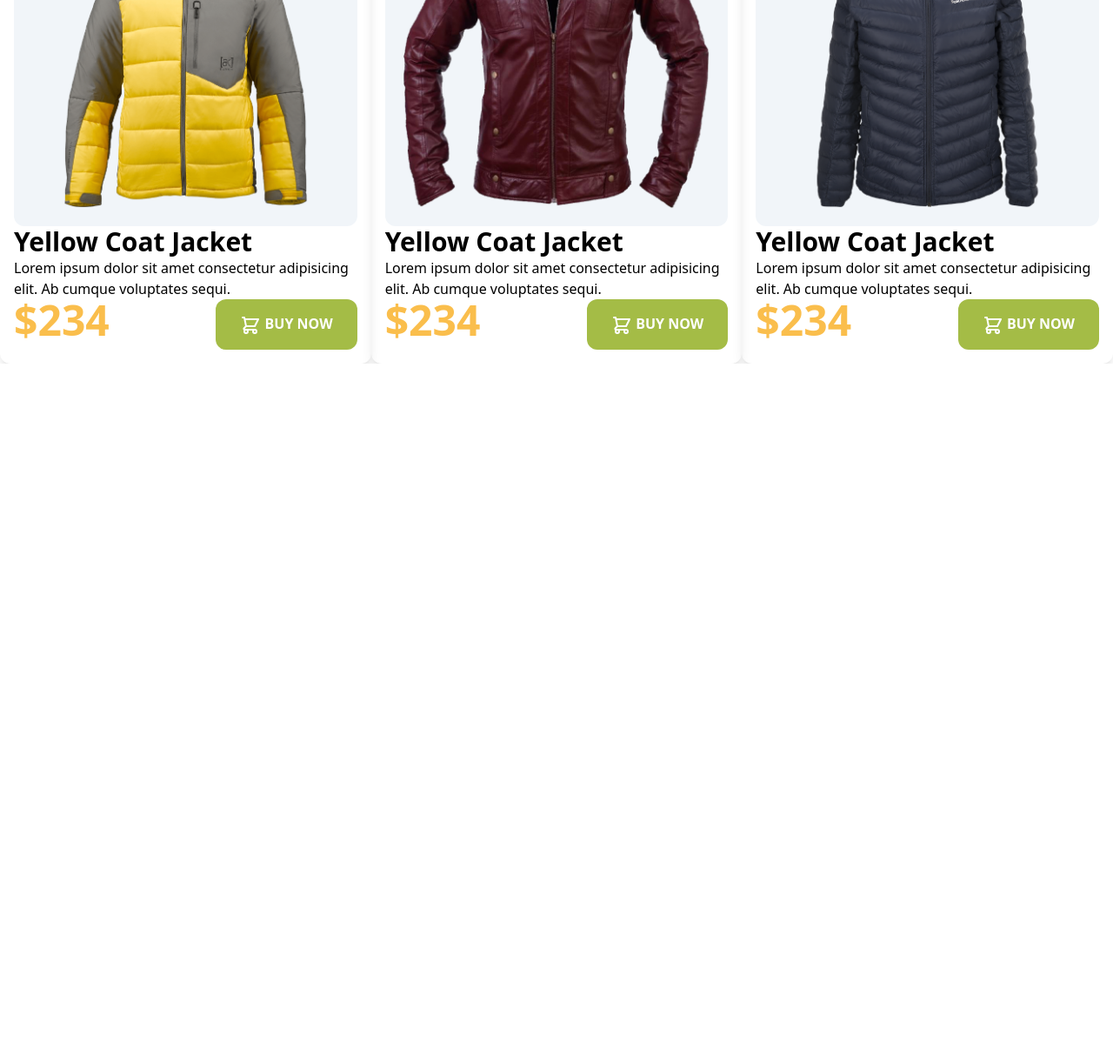
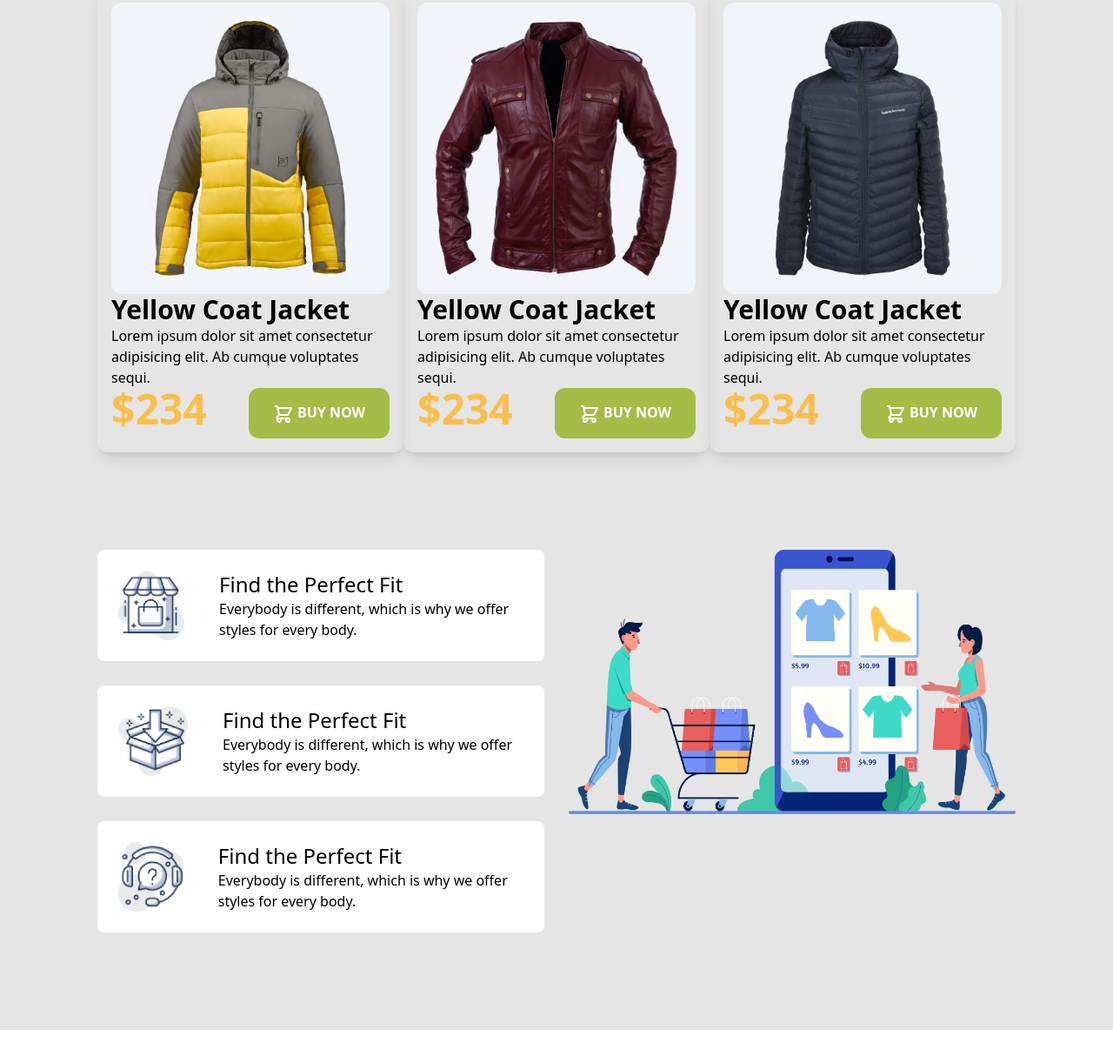
Before and after one commit to arfan36/day-19-2_M-14_penguin-fashion-with-tailwind_July-25, a plain HTML site: page index.html in a window 1280 px wide. Shown: the part 1576-2798 px from the top of the page at 87% size. Before the commit the page ends 1994 px from the top, so only its background shows below. Drawn offline with nearby package versions, Linux system fonts and the light colour scheme.

Commit message:
14-9 Responsive grid ...

```diff
--- a/index.html
+++ b/index.html
@@ -46,11 +46,11 @@
             </div>
         </section>
     </header>
-    <main class="container mx-auto">
+    <main class="container mx-auto bg-[#E5E5E5]">
         <!-- woman jacket -->
-        <section>
+        <section class="m-28">
             <h2 class="text-5xl font-bold">Woman Jacket</h2>
-            <div  class="grid grid-cols-3 g-7">
+            <div class="grid md:grid-cols-2 lg:grid-cols-3 g-7 rounded-xl">
                 <!-- Jackte 1 -->
                 <div class="p-4 shadow-lg rounded-xl">
                     <div class="p-5 bg-slate-100 rounded-xl">
@@ -107,9 +107,9 @@
                 </div>
             </div>
         </section>
-        <section>
+        <section class="m-28">
             <h2 class="text-5xl font-bold">Man Jacket</h2>
-            <div  class="grid grid-cols-3 g-7">
+            <div class="grid md:grid-cols-2 lg:grid-cols-3 g-7 rounded-xl">
                 <!-- Jackte 1 -->
                 <div class="p-4 shadow-lg rounded-xl">
                     <div class="p-5 bg-slate-100 rounded-xl">
@@ -166,8 +166,42 @@
                 </div>
             </div>
         </section>
-
+        <!-- our benefits -->
+        <section class="m-28 pb-28">
+            <div class="grid grid-cols-2 gap-7">
+                <div class="col-span-1 bg-white flex gap-10 p-6 rounded-lg">
+                    <img class="w-20 h-20" src="images/house.png" alt="">
+                    <div>
+                        <h4 class="text-2xl">Find the Perfect Fit</h4>
+                        <p>Everybody is different, which is why we
+                            offer styles for every body.</p>
+                    </div>
+                </div>
+                <div class="col-span-1 row-span-3">
+                    <img src="images/shopping.png" alt="">
+                </div>
+                <div class="col-span-1 bg-white flex gap-10 p-6 rounded-lg">
+                    <img class="w-20 h-20" src="images/box.png" alt="">
+                    <div>
+                        <h4 class="text-2xl">Find the Perfect Fit</h4>
+                        <p>Everybody is different, which is why we
+                            offer styles for every body.</p>
+                    </div>
+                </div>
+                <div class="col-span-1 bg-white flex gap-10 p-6 rounded-lg">
+                    <img class="w-20 h-20" src="images/question.png" alt="">
+                    <div>
+                        <h4 class="text-2xl">Find the Perfect Fit</h4>
+                        <p>Everybody is different, which is why we
+                            offer styles for every body.</p>
+                    </div>
+                </div>
+            </div>
+        </section>
     </main>
+    <footer>
+        <p>Buy from us</p>
+    </footer>
 </body>
 
 </html>
```
